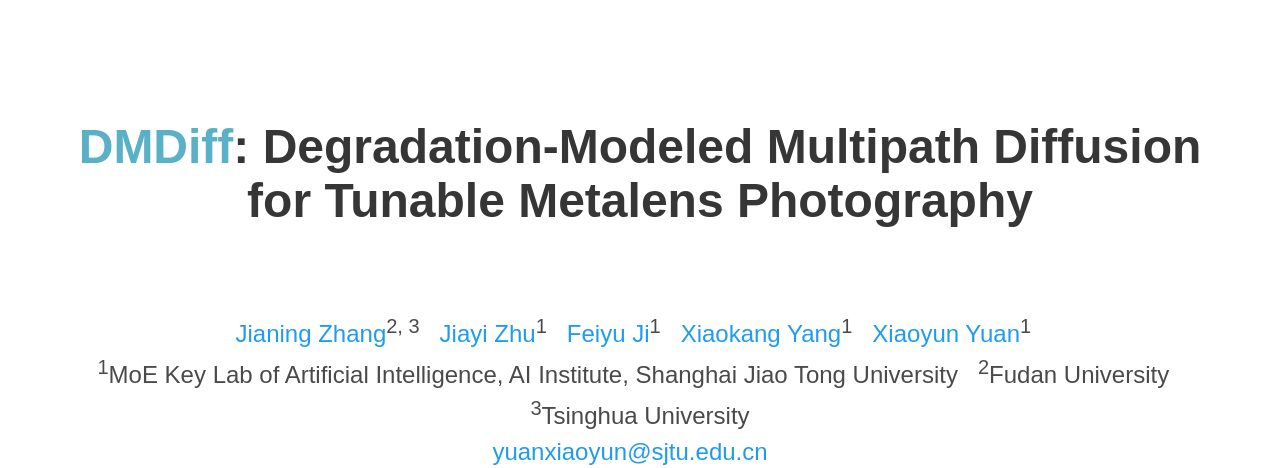
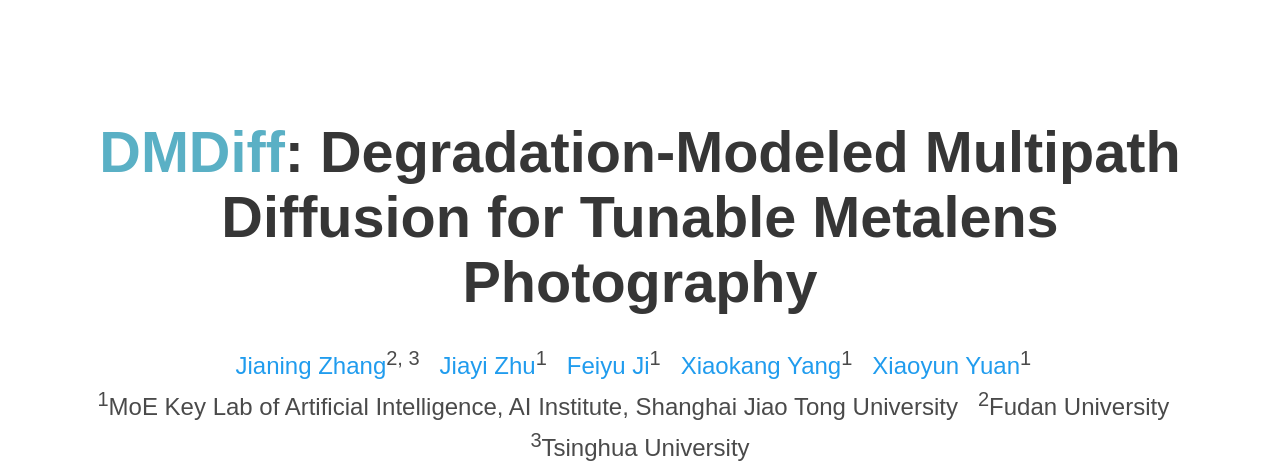
Before and after one commit to DMDiff/DMDiff.github.io, a plain HTML site: page index.html in a window 1280 px wide. Shown: the top 468 px of the page. Drawn offline with nearby package versions, Linux system fonts and the light colour scheme; some packages are replaced by stand-ins of ours; some icons are missing.

Commit message:
Update index.html

```diff
--- a/index.html
+++ b/index.html
@@ -70,9 +70,8 @@
     <div class="container is-max-desktop">
       <div class="columns is-centered">
         <div class="column has-text-centered">
-          <h1 class="title is-2 publication-title"><span style="color: #5ab0c5  ;font-weight: bolder;">DMDiff</span>: Degradation-Modeled Multipath Diffusion for Tunable Metalens Photography<br></br></h1>
+          <h1 class="title is-1 publication-title"><span style="color: #5ab0c5  ;font-weight: bolder;">DMDiff</span>: Degradation-Modeled Multipath Diffusion for Tunable Metalens Photography<br></h1>
           <div class="is-size-5 publication-authors">
-
             <span class="author-block">
               <a href="">Jianing Zhang</a><sup>2, 3</sup></span>&nbsp;&nbsp;
             <span class="author-block">
```
